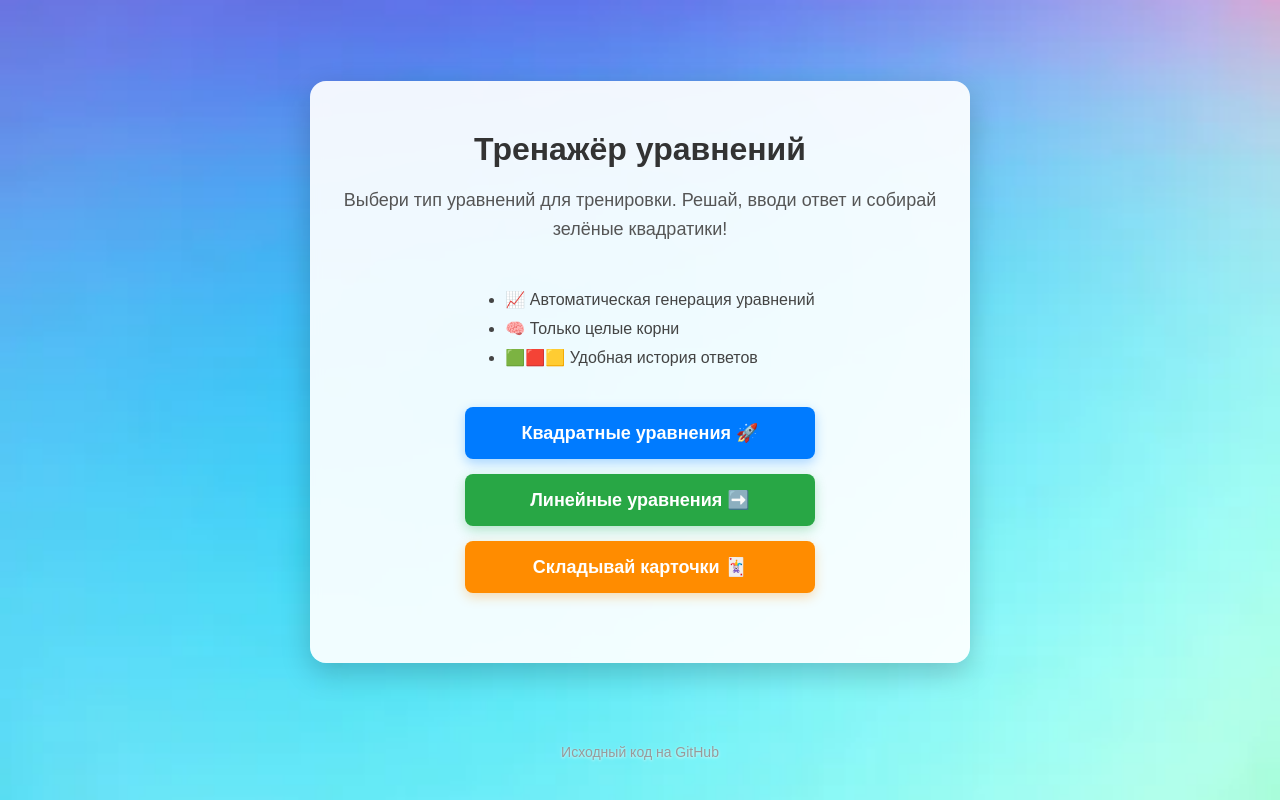
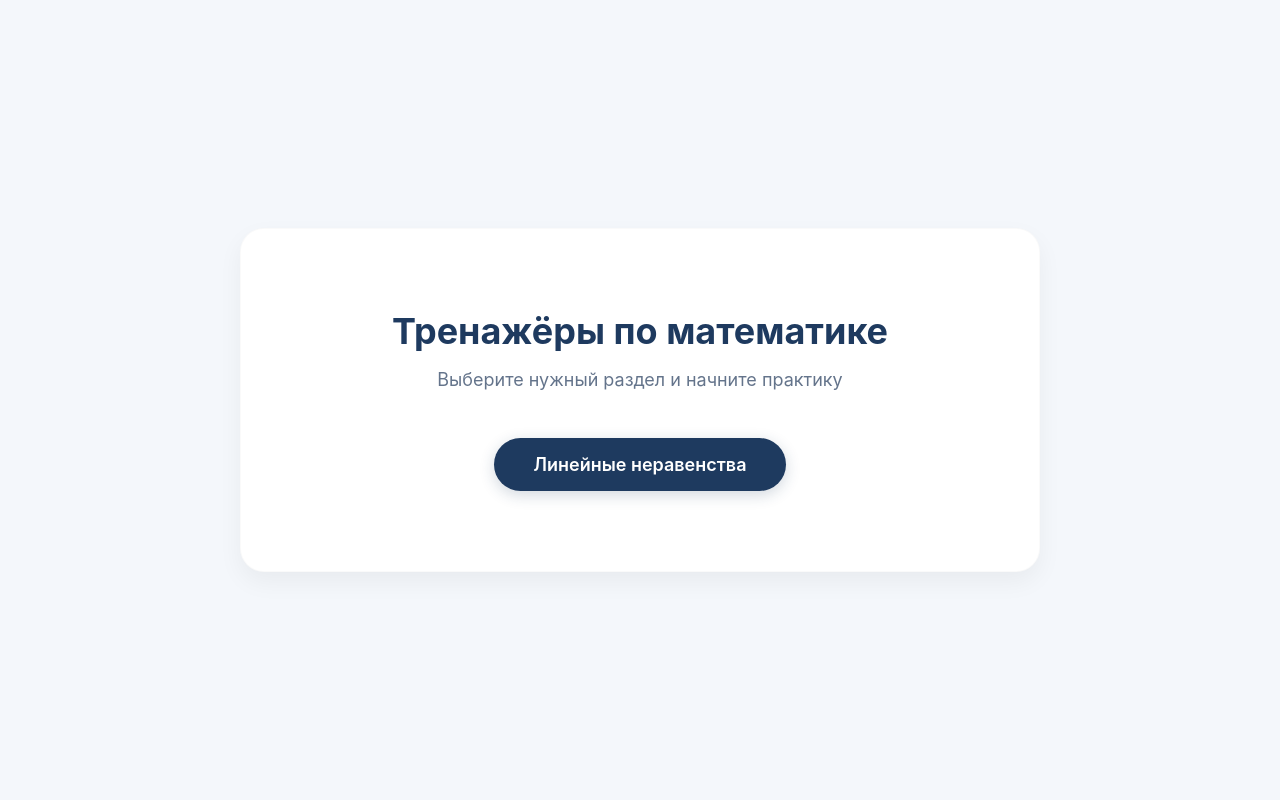
Before and after one commit to sur0c/math_trainer, a plain HTML site: page index.html in a window 1280 px wide. Drawn offline with Linux system fonts and the light colour scheme.

Commit message:
Update index.html

```diff
--- a/index.html
+++ b/index.html
@@ -3,177 +3,110 @@
 <head>
     <meta charset="UTF-8">
     <meta name="viewport" content="width=device-width, initial-scale=1.0">
-    <title>Главная | Тренажёр уравнений</title>
+    <title>Тренажёры по математике</title>
     <style>
+        /* Базовые настройки и шрифты */
+        :root {
+            --bg-color: #f4f7fb; /* Светло-голубой фон страницы */
+            --card-bg: #ffffff; /* Белый фон карточек */
+            --text-main: #1e293b; /* Темно-синий/серый для текста */
+            --text-muted: #64748b; /* Серый для второстепенного текста */
+            --accent-color: #1e3a5f; /* Темно-синий (как кнопка "Проверить") */
+            --accent-hover: #152a46;
+            --shadow: 0 10px 25px rgba(0, 0, 0, 0.05); /* Мягкая тень */
+            --border-radius: 24px; /* Сильное скругление */
+        }
+
+        * {
+            margin: 0;
+            padding: 0;
+            box-sizing: border-box;
+            font-family: -apple-system, BlinkMacSystemFont, "Segoe UI", Roboto, Helvetica, Arial, sans-serif;
+        }
+
         body {
-            font-family: Arial, sans-serif;
+            background-color: var(--bg-color);
             display: flex;
-            flex-direction: column;
             justify-content: center;
             align-items: center;
             min-height: 100vh;
-            margin: 0;
             padding: 20px;
-            box-sizing: border-box;
-
-            /* ТВОЙ ФОН */
-            background-image: url('bg.webp');
-            background-color: #f0f0f0;
-            background-size: cover;
-            background-position: center;
-            background-repeat: no-repeat;
-            background-attachment: fixed;
+            color: var(--text-main);
         }
 
-        .landing-card {
-            background: rgba(255, 255, 255, 0.92);
-            padding: 50px 30px;
-            border-radius: 16px;
-            box-shadow: 0 10px 30px rgba(0,0,0,0.2);
+        /* Контейнер */
+        .container {
+            max-width: 800px;
+            width: 100%;
             text-align: center;
-            max-width: 600px;
-            width: 100%;
-            backdrop-filter: blur(6px);
-            margin-top: auto;
-            margin-bottom: auto;
+            animation: fadeIn 0.5s ease-out;
+        }
+
+        /* Основная карточка */
+        .main-card {
+            background-color: var(--card-bg);
+            border-radius: var(--border-radius);
+            padding: 80px 40px;
+            box-shadow: var(--shadow);
+            border: 1px solid rgba(0, 0, 0, 0.02);
         }
 
         h1 {
-            color: #333;
-            font-size: 32px;
-            margin-top: 0;
-            margin-bottom: 15px;
+            font-size: 36px;
+            font-weight: 700;
+            margin-bottom: 16px;
+            color: var(--accent-color);
         }
 
-        p {
-            color: #555;
+        p.subtitle {
             font-size: 18px;
-            line-height: 1.6;
-            margin-bottom: 30px;
+            color: var(--text-muted);
+            margin-bottom: 48px;
         }
 
-        .features {
-            text-align: left;
+        /* Кнопка-ссылка */
+        .btn-link {
             display: inline-block;
-            margin-bottom: 30px;
-            color: #444;
-            font-size: 16px;
+            background-color: var(--accent-color);
+            color: white;
+            text-decoration: none;
+            padding: 16px 40px;
+            border-radius: 50px; /* Овальная кнопка */
+            font-size: 18px;
+            font-weight: 600;
+            transition: all 0.2s ease;
+            box-shadow: 0 4px 15px rgba(30, 58, 95, 0.2);
         }
 
-        .features li {
-            margin-bottom: 10px;
+        .btn-link:hover {
+            background-color: var(--accent-hover);
+            transform: translateY(-2px);
+            box-shadow: 0 6px 20px rgba(30, 58, 95, 0.3);
         }
 
-        /* Группа кнопок */
-        .buttons-container {
-            display: flex;
-            flex-direction: column;
-            gap: 15px;
-            align-items: center;
-            margin-bottom: 20px;
+        .btn-link:active {
+            transform: translateY(0);
         }
 
-        .start-btn {
-            display: block;
-            width: 100%;
-            max-width: 350px;
-            background: #007bff;
-            color: white;
-            text-decoration: none;
-            padding: 15px 20px;
-            border-radius: 8px;
-            font-size: 18px;
-            font-weight: bold;
-            transition: background 0.2s, transform 0.1s;
-            box-shadow: 0 4px 12px rgba(0, 123, 255, 0.3);
-            box-sizing: border-box;
-        }
-
-        .start-btn:hover {
-            background: #0056b3;
-        }
-
-        .start-btn:active {
-            transform: scale(0.98);
-        }
-
-        /* Стиль для второй кнопки (линейные уравнения) */
-        .start-btn.secondary {
-            background: #28a745; /* Зелёный цвет, чтобы отличать от квадратных */
-            box-shadow: 0 4px 12px rgba(40, 167, 69, 0.3);
-        }
-
-        .start-btn.secondary:hover {
-            background: #218838;
-        }
-
-        /* Стиль для третьей кнопки (карточки) */
-        .start-btn.tertiary {
-            background: #ff8c00; /* Оранжевый цвет */
-            box-shadow: 0 4px 12px rgba(255, 140, 0, 0.3);
-        }
-
-        .start-btn.tertiary:hover {
-            background: #e67e00;
-        }
-
-        .github-link {
-            margin-top: 20px;
-            margin-bottom: 20px;
-            font-size: 14px;
-            color: #999;
-            text-decoration: none;
-            transition: color 0.2s;
-            text-shadow: 0 1px 3px rgba(255,255,255,0.8);
-        }
-
-        .github-link:hover {
-            color: #666;
-            text-decoration: underline;
-        }
-
-        @media (max-width: 500px) {
-            .landing-card {
-                padding: 30px 20px;
-            }
-            h1 {
-                font-size: 26px;
-            }
-            p {
-                font-size: 16px;
-            }
-            .start-btn {
-                font-size: 16px;
-                padding: 12px 15px;
-            }
+        /* Анимация появления */
+        @keyframes fadeIn {
+            from { opacity: 0; transform: translateY(10px); }
+            to { opacity: 1; transform: translateY(0); }
         }
     </style>
 </head>
 <body>
 
-    <div class="landing-card">
-        <h1>Тренажёр уравнений</h1>
-        <p>Выбери тип уравнений для тренировки. Решай, вводи ответ и собирай зелёные квадратики!</p>
+    <div class="container">
+        <!-- Главная карточка -->
+        <div class="main-card">
+            <h1>Тренажёры по математике</h1>
+            <p class="subtitle">Выберите нужный раздел и начните практику</p>
 
-        <ul class="features">
-            <li>📈 Автоматическая генерация уравнений</li>
-            <li>🧠 Только целые корни</li>
-            <li>🟩🟥🟨 Удобная история ответов</li>
-        </ul>
-
-        <div class="buttons-container">
-            <!-- ССЫЛКА НА КВАДРАТНЫЕ УРАВНЕНИЯ -->
-            <a href="trainer.html" class="start-btn">Квадратные уравнения 🚀</a>
-
-            <!-- ССЫЛКА НА ЛИНЕЙНЫЕ УРАВНЕНИЯ -->
-            <a href="lin_ur.html" class="start-btn secondary">Линейные уравнения ➡️</a>
-
-            <!-- ССЫЛКА НА СКЛАДЫВАНИЕ КАРТОЧЕК -->
-            <a href="sum.html" class="start-btn tertiary">Складывай карточки 🃏</a>
+            <!-- Ссылка на линейные неравенства -->
+            <a href="lin_ner.html" class="btn-link">Линейные неравенства</a>
         </div>
     </div>
 
-    <a href="https://github.com/sur0c/my-math/tree/main" class="github-link" target="_blank">Исходный код на GitHub</a>
-
 </body>
 </html>
```
